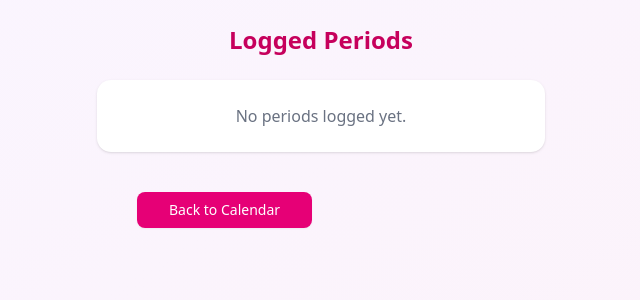
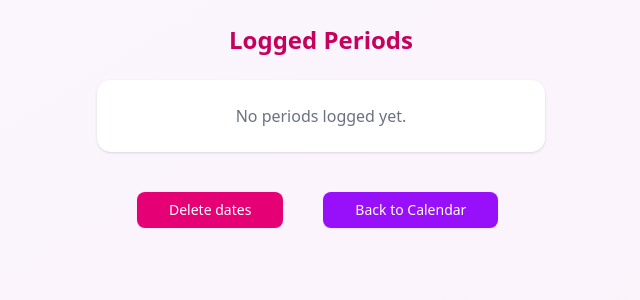
Before and after one commit to Danielle73/Garnet, a React (Vite) app: page /history in a window 1280 px wide. Shown: the top 300 px of the page, without its empty margins (319-959 px from the left). Built offline with nearby package versions, Linux system fonts and the light colour scheme.

Commit message:
feat:add delete button to edit dates to be removed

```diff
--- a/src/screens/HistoryScreen.tsx
+++ b/src/screens/HistoryScreen.tsx
@@ -39,8 +39,12 @@ function HistoryScreen({ entries }: HistoryScreenProps) {
           </div>
         )}
 
+          <Button className="w-full ml-10 py-3 bg-pink-600 hover:bg-pink-700  focus:ring-pink-500 sm:w-auto sm:px-8 text-white mt-4">
+                Delete dates
+          </Button>
+
         <Link to="/tracker">
-          <Button className="w-full ml-10 py-3 bg-pink-600 hover:bg-pink-700  focus:ring-pink-500 sm:w-auto sm:px-8 text-white mt-4">
+          <Button className="w-full ml-10 py-3 bg-purple-600 hover:bg-purple-700  focus:ring-purple-500 sm:w-auto sm:px-8 text-white mt-4">
                 Back to Calendar
           </Button>
           </Link>
```
